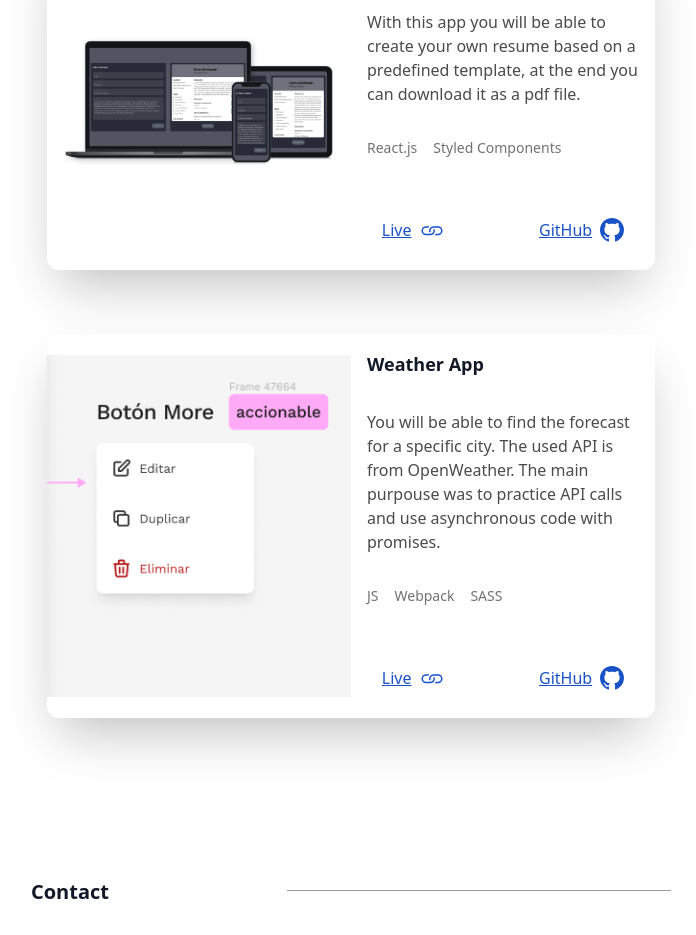
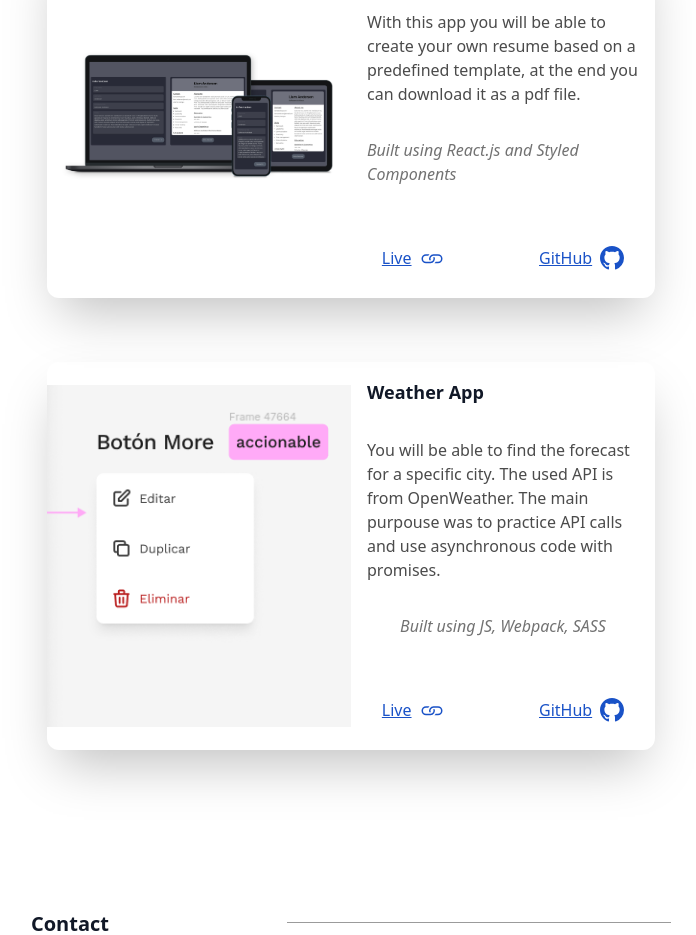
Before and after one commit to LPRegen/portfolio, a Next.js app: page / in a window 1280 px wide. Shown: the part 2060-2995 px from the top of the page, without its empty margins (289-985 px from the left). Built offline with nearby package versions, Linux system fonts and the light colour scheme.

Commit message:
refactor: modify interface

```diff
--- a/components/Projects.tsx
+++ b/components/Projects.tsx
@@ -11,7 +11,7 @@ import resumeBuilder from '../public/resume-builder.jpg';
 type Project = {
   name: string;
   description: string;
-  technologies: Array<string>;
+  technologies: string;
   live: string;
   repo: string;
   image: StaticImageData;
@@ -23,7 +23,7 @@ const projectList: Project[] = [
     name: 'Resume builder',
     description:
       'With this app you will be able to create your own resume based on a predefined template, at the end you can download it as a pdf file.',
-    technologies: ['React.js', 'Styled Components'],
+    technologies: 'Built using React.js and Styled Components',
     live: 'https://resume-builder-lime.vercel.app/',
     repo: 'https://github.com/LPRegen/resume-builder',
     image: resumeBuilder,
@@ -33,7 +33,7 @@ const projectList: Project[] = [
     name: 'Weather App',
     description:
       'You will be able to find the forecast for a specific city. The used API is from OpenWeather. The main purpouse was to practice API calls and use asynchronous code with promises.',
-    technologies: ['JS', 'Webpack', 'SASS'],
+    technologies: 'Built using JS, Webpack, SASS',
     live: 'https://lpregen.github.io/weather-app/',
     repo: 'https://github.com/LPRegen/weather-app',
     image: ImageTest,
@@ -44,18 +44,6 @@ const projectList: Project[] = [
 export const Projects = () => {
   const containerStyles =
     'grid grid-rows-2 shadow-2xl rounded-xl md:grid-rows-none md:grid-cols-2';
-
-  const TechnologyList = ({ techList }: { techList: Array<string> }) => {
-    return (
-      <ul className="flex gap-4 text-secondary-600 text-sm w-full">
-        {techList.map((tech) => (
-          <li key={tech} className="whitespace-nowrap">
-            {tech}
-          </li>
-        ))}
-      </ul>
-    );
-  };
 
   const Links = ({ live, repo }: { live: string; repo: string }) => {
     const anchorStyle = 'flex gap-2 text-primary-800/90 underline p-3';
@@ -106,7 +94,9 @@ export const Projects = () => {
                 <Paragraph className="text-secondary-800">
                   {description}
                 </Paragraph>
-                <TechnologyList techList={technologies} />
+                <Paragraph>
+                  <i className="text-secondary-600">{technologies}</i>
+                </Paragraph>
                 <Links repo={repo} live={live} />
               </div>
             </div>
```
